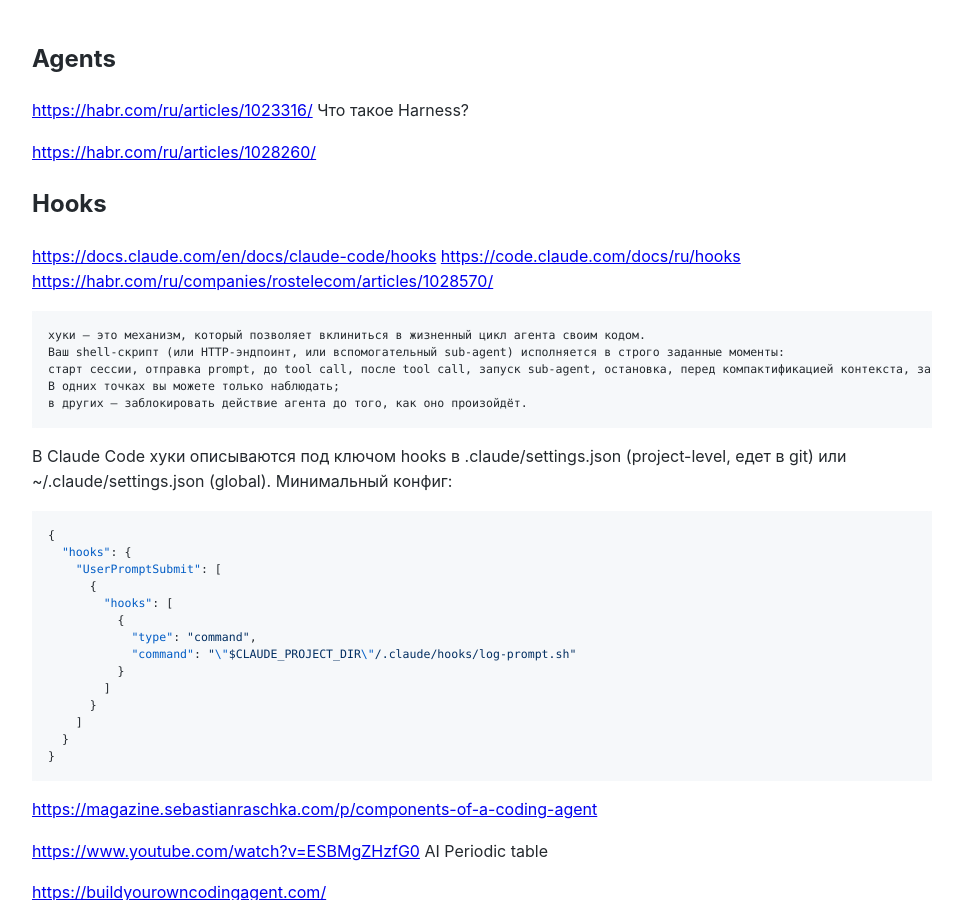
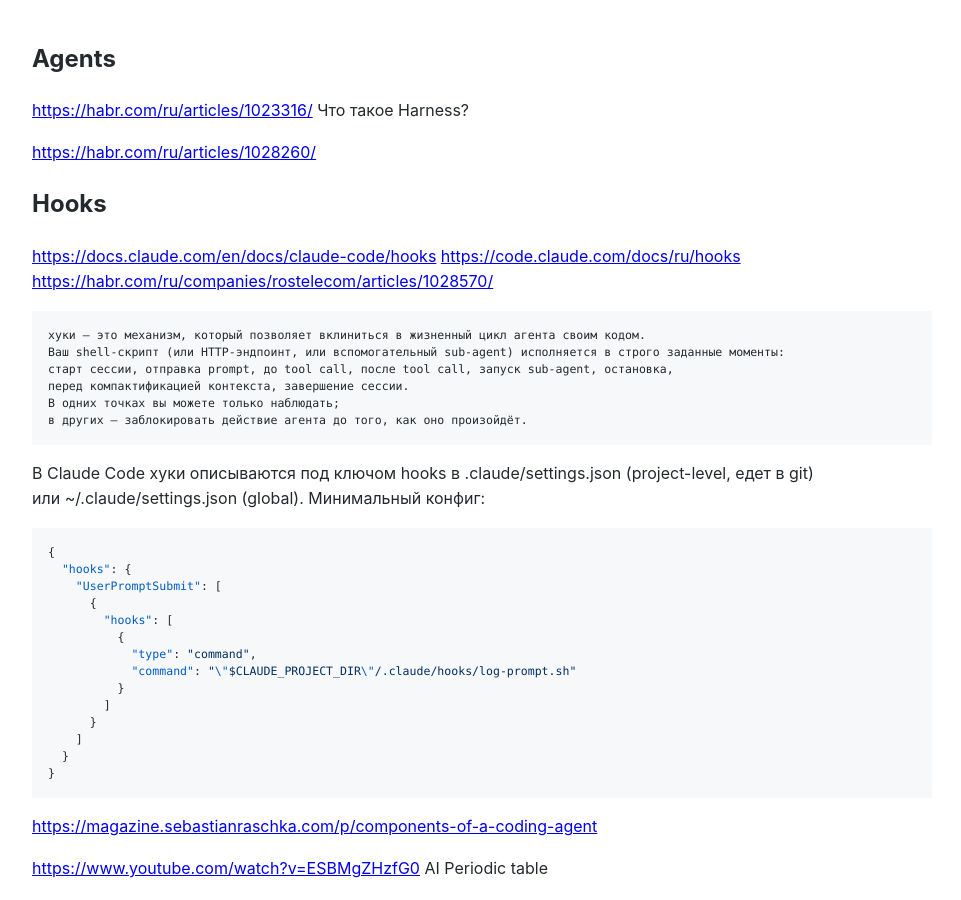
Before and after one commit to Michael-Lubinsky/michael-lubinsky.github.com, a Jekyll site: the page built from ml/agent.md, in a window 1280 px wide and 900 px high. Shown: the whole window, without its empty margins (158-1119 px from the left). Built offline with Jekyll 4.4.1, drawn with Linux system fonts in a browser that asks for light colours; our own code applies the rules of GitHub Pages for plain Markdown files; some of the changed text lies outside the part shown.

Commit message:
Update agent.md

````diff
--- a/ml/agent.md
+++ b/ml/agent.md
@@ -11,12 +11,15 @@
 ```
 хуки — это механизм, который позволяет вклиниться в жизненный цикл агента своим кодом.
 Ваш shell-скрипт (или HTTP-эндпоинт, или вспомогательный sub-agent) исполняется в строго заданные моменты:
-старт сессии, отправка prompt, до tool call, после tool call, запуск sub-agent, остановка, перед компактификацией контекста, завершение сессии.
+старт сессии, отправка prompt, до tool call, после tool call, запуск sub-agent, остановка,
+перед компактификацией контекста, завершение сессии.
 В одних точках вы можете только наблюдать;
 в других — заблокировать действие агента до того, как оно произойдёт.
 ```
 
-В Claude Code хуки описываются под ключом hooks в .claude/settings.json (project-level, едет в git) или ~/.claude/settings.json (global). Минимальный конфиг:
+В Claude Code хуки описываются под ключом hooks в .claude/settings.json (project-level, едет в git)
+или ~/.claude/settings.json (global).
+Минимальный конфиг:
 ```json
 {
   "hooks": {
@@ -245,6 +248,8 @@
 
 <https://lucumr.pocoo.org/2026/1/31/pi/>
 <https://shivamagarwal7.medium.com/agentic-ai-pi-anatomy-of-a-minimal-coding-agent-powering-openclaw-5ecd4dd6b440>
+
+<https://github.com/badlogic/pi-mono>
 
 <https://github.com/can1357/oh-my-pi>
 
````
